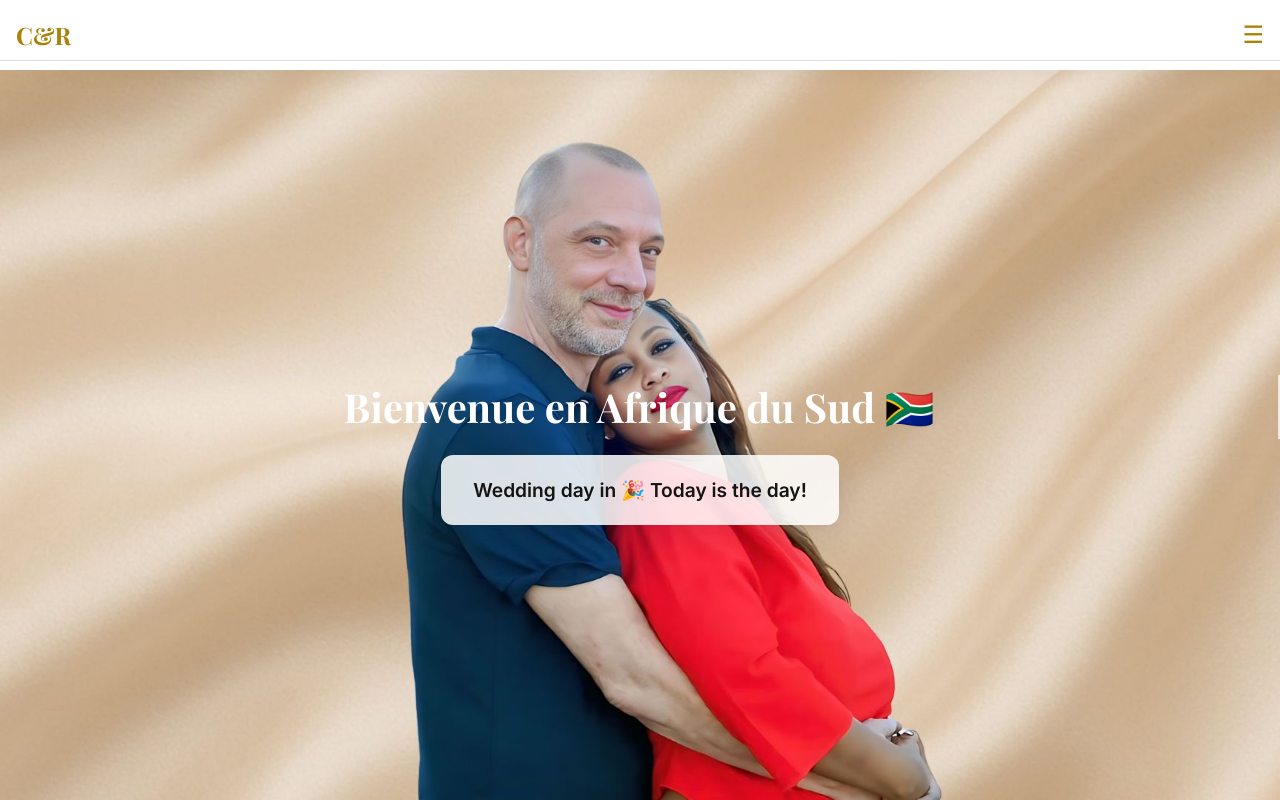
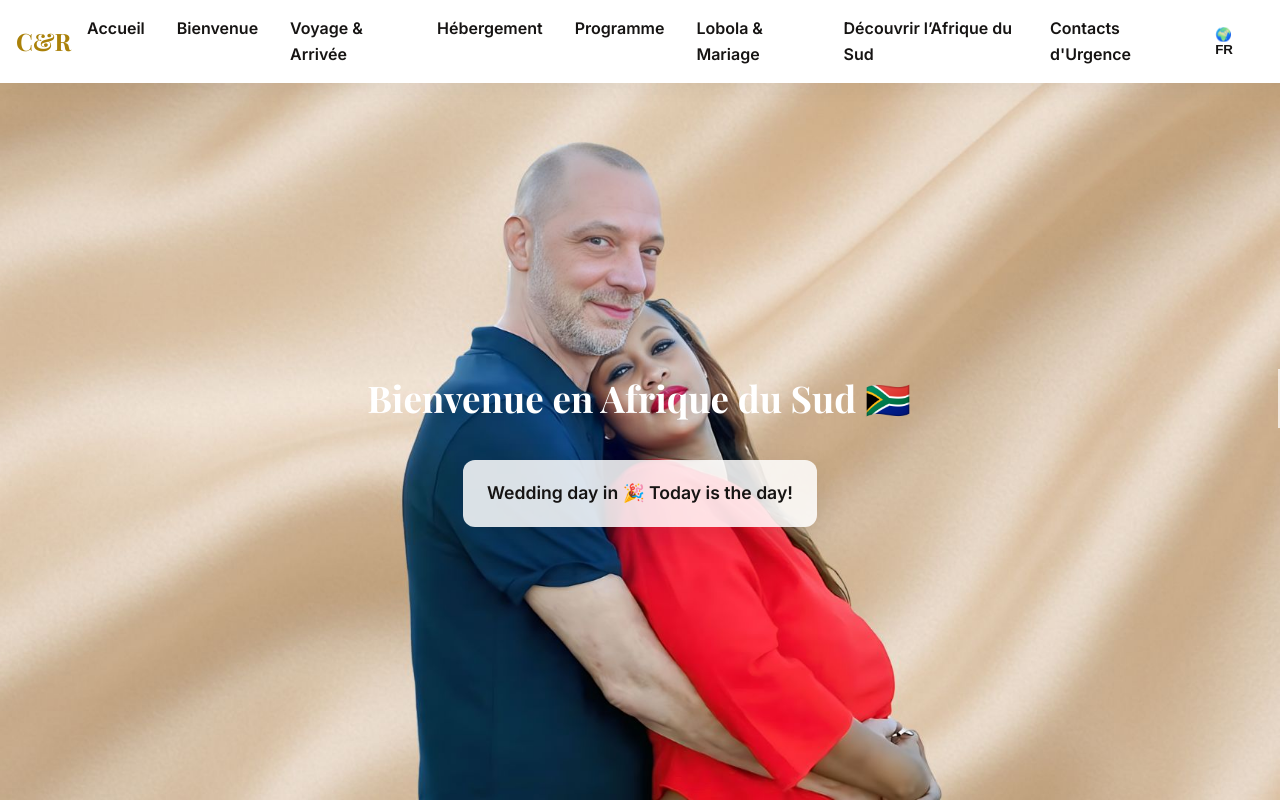
Before and after one commit to RuthLyver/South_African_Wedding, a plain HTML site: page index.html in a window 1280 px wide. Drawn offline with nearby package versions, Linux system fonts and the light colour scheme.

Commit message:
Update index.html

```diff
--- a/index.html
+++ b/index.html
@@ -26,6 +26,7 @@
       background: var(--bg-beige);
       color: var(--text-dark);
       line-height: 1.6;
+      overflow-x: hidden;
     }
 
     header {
@@ -47,12 +48,13 @@
     }
 
     .hamburger {
-      font-size: 1.5rem;
+      font-size: 2rem;
       background: none;
       border: none;
       cursor: pointer;
       color: var(--lux-gold);
       transition: transform 0.3s ease;
+      z-index: 1100;
     }
 
     .hamburger.open {
@@ -60,20 +62,21 @@
     }
 
     nav.nav-menu {
-      max-height: 0;
-      overflow: hidden;
-      flex-direction: column;
       position: absolute;
       top: 60px;
       left: 0;
       width: 100%;
       background: white;
       border-top: 1px solid #ddd;
+      max-height: 0;
+      overflow: hidden;
+      display: flex;
+      flex-direction: column;
       transition: max-height 0.4s ease-in-out;
     }
 
     nav.nav-menu.open {
-      max-height: 500px;
+      max-height: 600px;
     }
 
     nav.nav-menu a,
@@ -100,7 +103,7 @@
     }
 
     .hero {
-      padding-top: 100px;
+      padding-top: 80px;
       height: 100vh;
       background: url('images/image1.jpg') center/cover no-repeat;
       color: white;
@@ -114,7 +117,8 @@
 
     .hero h1 {
       font-family: 'Playfair Display', serif;
-      font-size: 2.5rem;
+      font-size: 2.3rem;
+      margin: 1rem;
       animation: typewriter 3s steps(30) 1s 1 normal both,
                  blinkTextCursor 500ms steps(44) infinite normal;
       display: inline-block;
@@ -124,14 +128,15 @@
     }
 
     .countdown {
-      font-size: 1.2rem;
+      font-size: 1.1rem;
       font-weight: bold;
-      padding: 1.2rem 2rem;
+      padding: 1.2rem 1.5rem;
       background: rgba(255, 255, 255, 0.85);
       color: var(--text-dark);
       margin-top: 1rem;
       border-radius: 12px;
       box-shadow: 0 10px 30px rgba(0, 0, 0, 0.1);
+      max-width: 90%;
     }
 
     @keyframes typewriter {
@@ -144,9 +149,25 @@
       to { border-right-color: transparent; }
     }
 
-    .hover-glow:hover {
-      box-shadow: 0 0 20px var(--glow-gold);
-      transform: translateY(-2px);
+    @media (min-width: 768px) {
+      nav.nav-menu {
+        position: static;
+        max-height: none;
+        flex-direction: row;
+        background: none;
+        border-top: none;
+        display: flex !important;
+      }
+
+      nav.nav-menu a,
+      .lang-button {
+        border-bottom: none;
+        padding: 0 1rem;
+      }
+
+      .hamburger {
+        display: none;
+      }
     }
   </style>
 </head>
@@ -229,12 +250,7 @@
     navMenu.classList.toggle("open");
     menuToggle.classList.toggle("open");
 
-    // Change icon ☰ ↔ ✖
-    if (menuToggle.textContent === "☰") {
-      menuToggle.textContent = "✖";
-    } else {
-      menuToggle.textContent = "☰";
-    }
+    menuToggle.textContent = menuToggle.textContent === "☰" ? "✖" : "☰";
   });
 
   updateMenu(currentLang);
```
